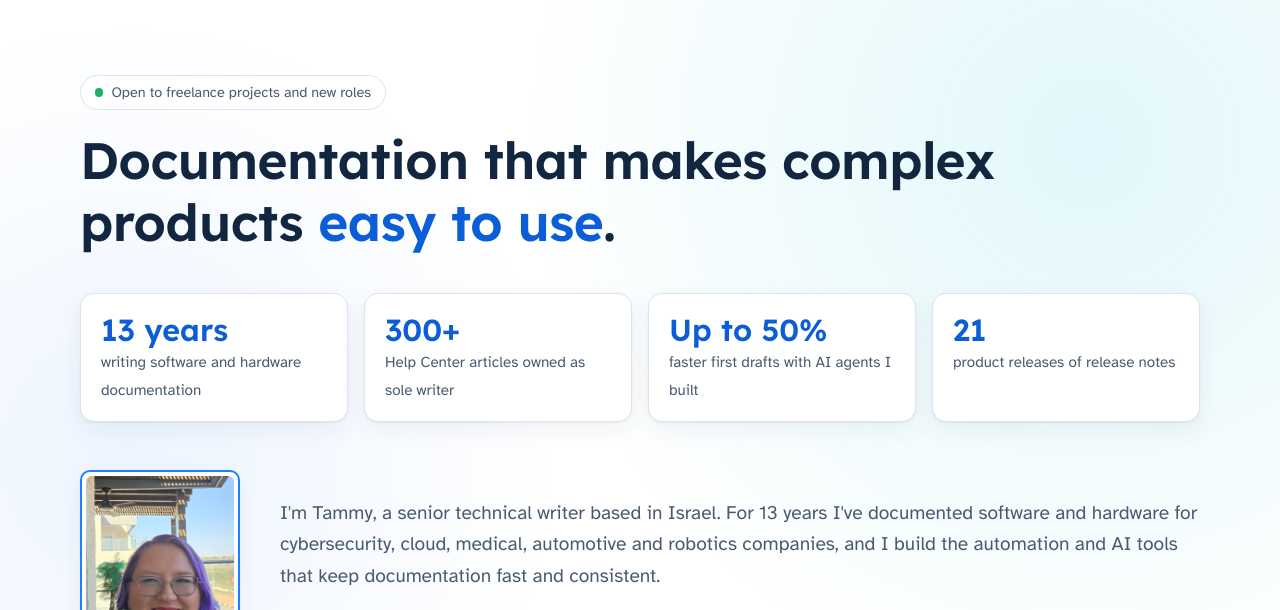
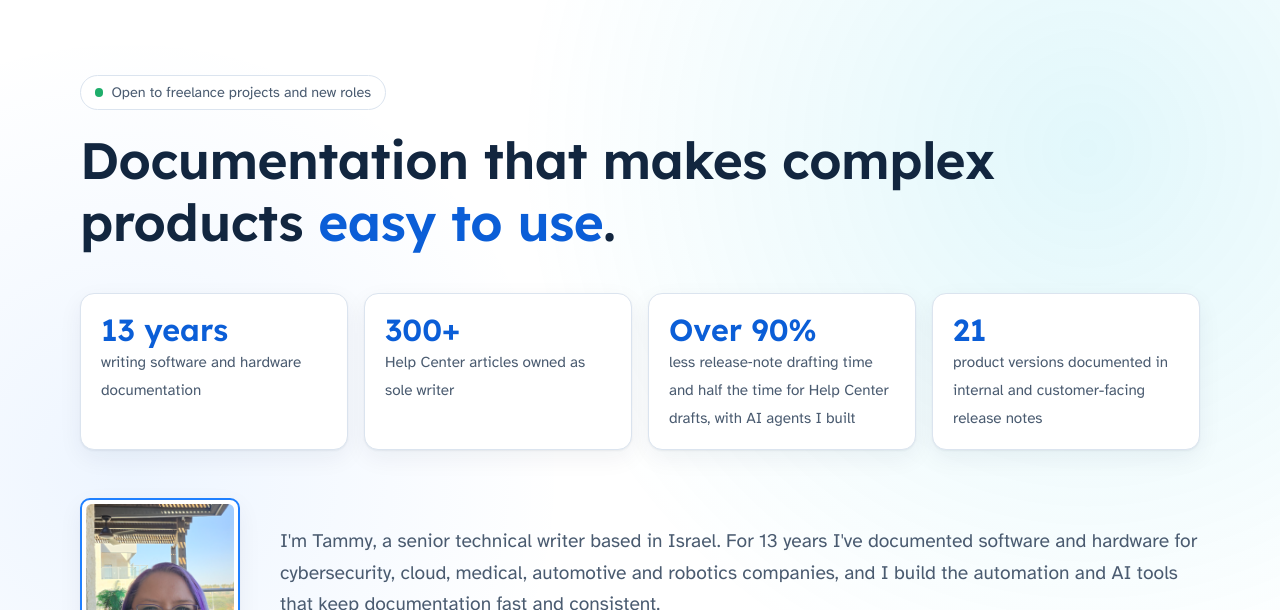
Before and after one commit to Tam-Paul/portfolio, a plain HTML site: page index.html in a window 1280 px wide. Shown: the part 118-728 px from the top of the page. Drawn offline with Linux system fonts and the light colour scheme.

Commit message:
more accurate release note details.

```diff
--- a/css/style.css
+++ b/css/style.css
@@ -458,3 +458,6 @@ figure.card { margin: 0; }
   body { font-size: 11pt; }
   a { color: inherit; text-decoration: none; }
 }
+/* Keep each big number on one line; slightly smaller on phones. */
+.stat strong { white-space: nowrap; }
+@media (max-width: 640px) { .stat strong { font-size: 1.55rem; } }
--- a/index.html
+++ b/index.html
@@ -54,8 +54,8 @@
         <div class="stats" role="list">
           <div class="stat" role="listitem"><strong>13 years</strong><span>writing software and hardware documentation</span></div>
           <div class="stat" role="listitem"><strong>300+</strong><span>Help Center articles owned as sole writer</span></div>
-          <div class="stat" role="listitem"><strong>Up to 50%</strong><span>faster first drafts with AI agents I built</span></div>
-          <div class="stat" role="listitem"><strong>21</strong><span>product releases of release notes</span></div>
+          <div class="stat" role="listitem"><strong>Over 90%</strong><span>less release&#8209;note drafting time and half the time for Help Center drafts, with AI agents I built</span></div>
+          <div class="stat" role="listitem"><strong>21</strong><span>product versions documented in internal and customer-facing release notes</span></div>
         </div>
 
         <!-- ===== Photo and introduction ===== -->
```
Also changed, not shown: portfolio.html (+1 -1 lines).
